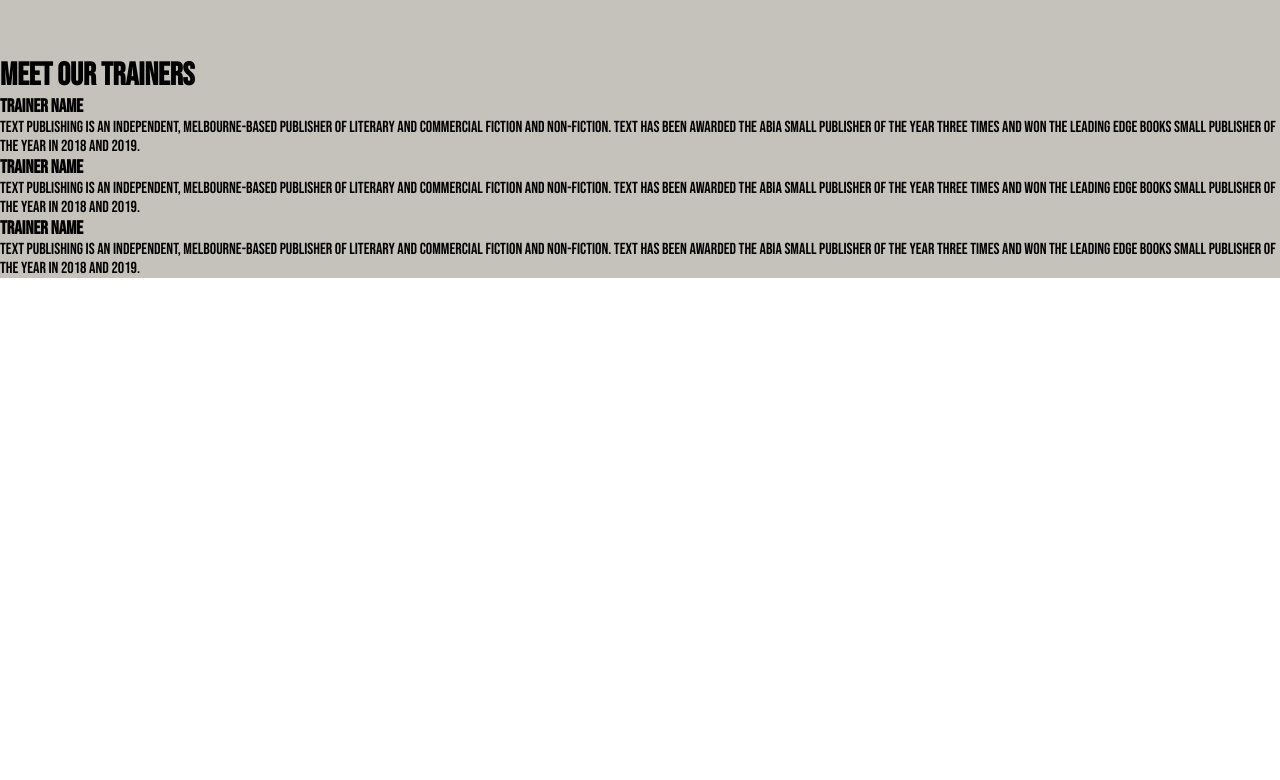
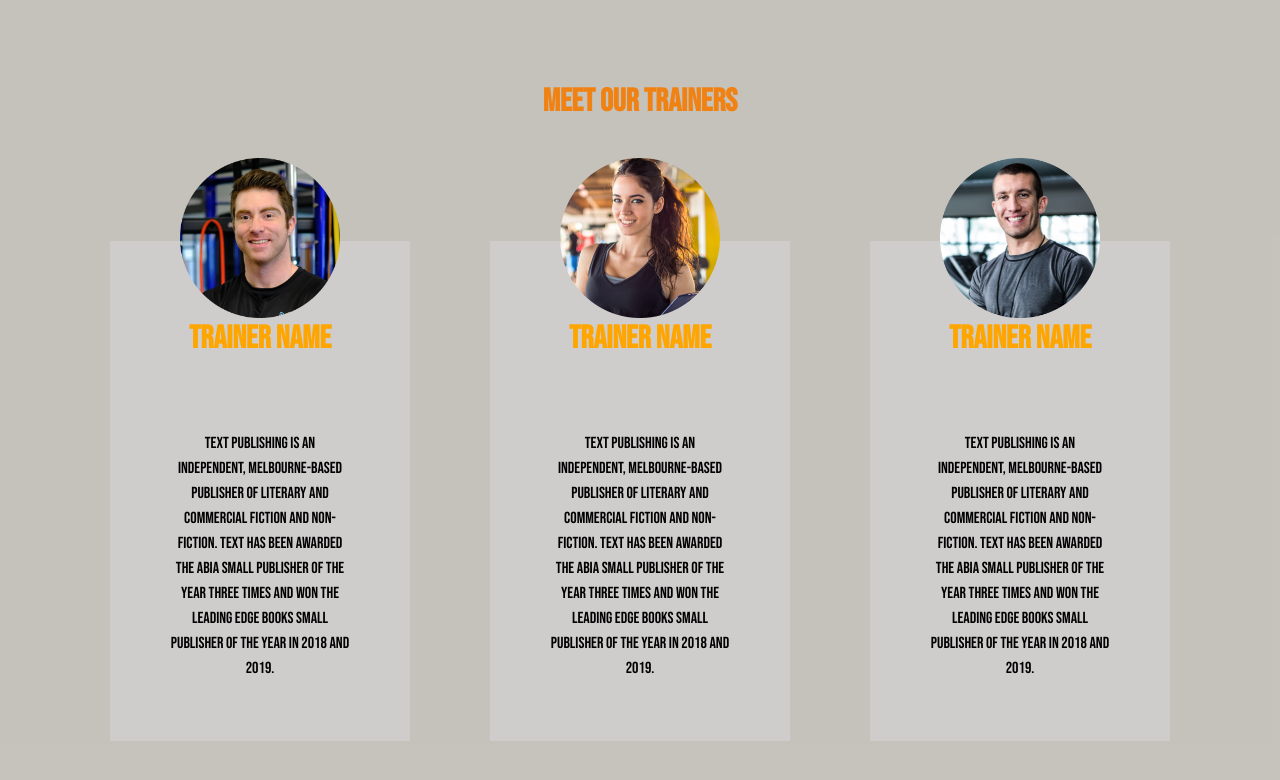
Before and after one commit to Edwinharen/hithardgym, a plain HTML site: page index.html in a window 1280 px wide. Shown: the part 1288-2068 px from the top of the page. Before the commit the page ends 1566 px from the top, so only its background shows below. Drawn offline with Linux system fonts and the light colour scheme; a web font is replaced by a local one.

Commit message:
add about our trainers section

```diff
--- a/css/style.css
+++ b/css/style.css
@@ -84,6 +84,8 @@ nav .lists li a:hover {
     height: 60vh;
     background-color: bisque;
     padding: 50px 0;
+    line-height: 35px;
+    letter-spacing: 2px;
 }
 
 .inner {
@@ -102,10 +104,41 @@ padding-top: 5%;
    background-color: rgb(173, 169, 160, 0.7);
 }
 
-div .wrapper h1{
-   margin-top: 15%;
+ .wrapper h1{
+   margin-top: 2%;
+   margin-bottom: 5rem;
     color: rgb(240, 130, 20);
     font-size: 2rem;
-    margin-bottom: 5%;
     text-align: center;
 }
+
+.team {
+    display: flex;
+    justify-content: center;
+    text-align: center;
+    width: auto;
+
+}
+
+.team_member {
+    background-color: rgb(207, 204, 204);
+    margin: 40px;
+    margin-bottom: 50px;
+    width:300px;
+    padding: 60px;
+    line-height: 25px;
+
+}
+
+.team_member h3 {
+    color: orange;
+    font-size: 2rem;
+    margin-bottom: 5rem;
+}
+
+.team_image img {
+    padding-top: 0;
+    margin-top: -10rem;
+    width: 10rem;
+    height: 10rem;
+}
--- a/index.html
+++ b/index.html
@@ -49,14 +49,23 @@
 
 <div class="team">
     <div class="team_member">
+        <div class="team_image">
+            <img src="/css/images/Trainer1.png" alt="Our first personal trainer">
+        </div>
         <h3>Trainer name</h3>
         <p>Text Publishing is an independent, Melbourne-based publisher of literary and commercial fiction and non-fiction. Text has been awarded the ABIA Small Publisher of the Year three times and won the Leading Edge Books Small Publisher of the Year in 2018 and 2019.</p>
     </div>
     <div class="team_member">
+        <div class="team_image">
+            <img src="/css/images/Trainer2.png" alt="Our second personal trainer" >
+        </div>
         <h3>Trainer name</h3>
         <p>Text Publishing is an independent, Melbourne-based publisher of literary and commercial fiction and non-fiction. Text has been awarded the ABIA Small Publisher of the Year three times and won the Leading Edge Books Small Publisher of the Year in 2018 and 2019.</p>
     </div>
     <div class="team_member">
+        <div class="team_image">
+            <img src="/css/images/Trainer3.png" alt="Our final personal trainer">
+        </div>
         <h3>Trainer name</h3>
         <p>Text Publishing is an independent, Melbourne-based publisher of literary and commercial fiction and non-fiction. Text has been awarded the ABIA Small Publisher of the Year three times and won the Leading Edge Books Small Publisher of the Year in 2018 and 2019.</p>
     </div>
```
Also changed, not shown: css/images/Trainer1.png (added), css/images/Trainer2.png (added), css/images/Trainer3.png (added).
